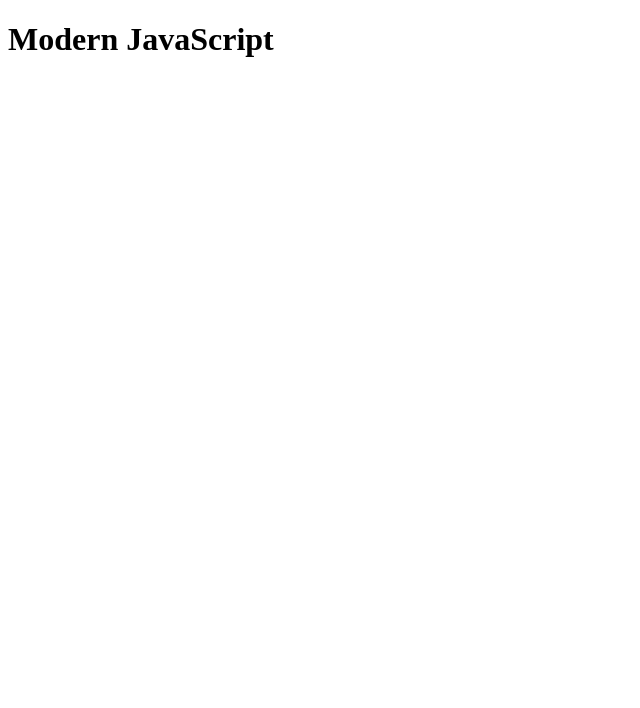
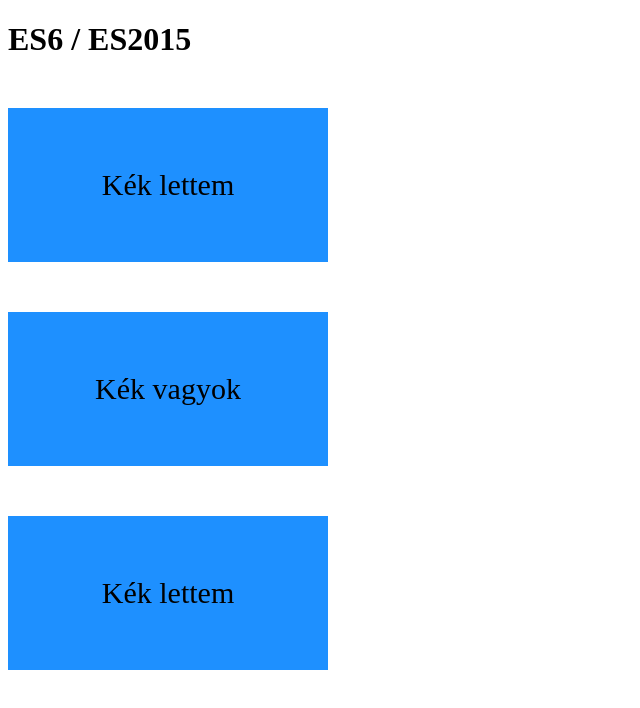
Before and after one commit to borigabor/modern-js, a plain HTML site: page index.html in a window 1280 px wide. Shown: the whole page, without its empty margins (0-640 px from the left). Drawn offline with Linux system fonts and the light colour scheme.

Commit message:
add all the file

```diff
--- a/index.html
+++ b/index.html
@@ -4,10 +4,34 @@
     <meta charset="UTF-8">
     <meta http-equiv="X-UA-Compatible" content="IE=edge">
     <meta name="viewport" content="width=device-width, initial-scale=1.0">
-    <title>Document</title>
+    <title>ES6 / ES2015</title>
+
+    <style>
+
+        .doboz {
+            width: 200px;
+            padding: 60px;
+            text-align: center;
+            font-size: 30px;
+            margin-top: 50px;
+        }
+
+        .zold { background-color: green; }
+        .kek { background-color: blue; }
+        .narancs { background-color: orangered; }
+
+    </style>
+
 </head>
 <body>
-    <h1>Modern JavaScript</h1>
-    <script src="js/app.js"></script>
+    <h1>ES6 / ES2015</h1>
+
+    <div class="doboz zold">Zöld vagyok</div>
+    <div class="doboz kek">Kék vagyok</div>
+    <div class="doboz narancs">Narancs vagyok</div>
+
+
+    <script src="./js/app.js"></script>
 </body>
+
 </html>
--- a/js/app.js
+++ b/js/app.js
@@ -28,3 +28,78 @@ console.log(nev.includes('szt E'));
 console.log(vezetekNev.repeat(3));
 
 console.log(`${vezetekNev} `.repeat(3));
+
+///////////////////////////////////////////////////////
+//TÖMBÖK
+
+const dobozok = document.querySelectorAll('.doboz');
+
+//ES5
+
+var dobozokTombES5 = Array.prototype.slice.call(dobozok);
+/*
+dobozokTombES5.forEach(function(aktualis) {
+    aktualis.style.backgroundColor = 'orangered';
+}); */
+
+// ES6
+
+const dobozokTomES6 = Array.from(dobozok);
+
+dobozokTomES6.forEach(aktualis => {
+    aktualis.style.backgroundColor = 'dodgerblue';
+});
+
+//ES5
+
+/*for(var i = 0; i < dobozokTombES5.length; i++) {
+    if(dobozokTombES5[i].className == 'doboz kek') {
+        continue;
+    }
+
+    dobozokTombES5[i].textContent = 'kék lettem!';
+}*/
+
+// ES6
+
+/*for (const aktualis of dobozokTomES6) {
+    if(aktualis.className === 'doboz kek') {
+        continue;
+    }
+
+    aktualis.textContent = 'Kék lettem';
+}*/
+
+
+for (const aktualisElem of dobozokTomES6) {
+    if(aktualisElem.className.includes('kek')) {
+        continue;
+    }
+
+    aktualisElem.textContent = 'Kék lettem';
+}
+
+
+// Sok egyerek között megtatálni a felnőtett
+
+// ES5
+
+var korok = [2, 10, 20, 17, 14];
+
+console.log(korok);
+
+var felnottek = korok.map(function(aktualis) {
+    return aktualis >= 18;
+});
+
+console.log(felnottek);
+
+console.log(felnottek.indexOf(true));
+
+// ES6
+
+
+
+console.log(korok.findIndex);
+
+console.log(korok.find(aktualis => aktualis >= 18));
```
